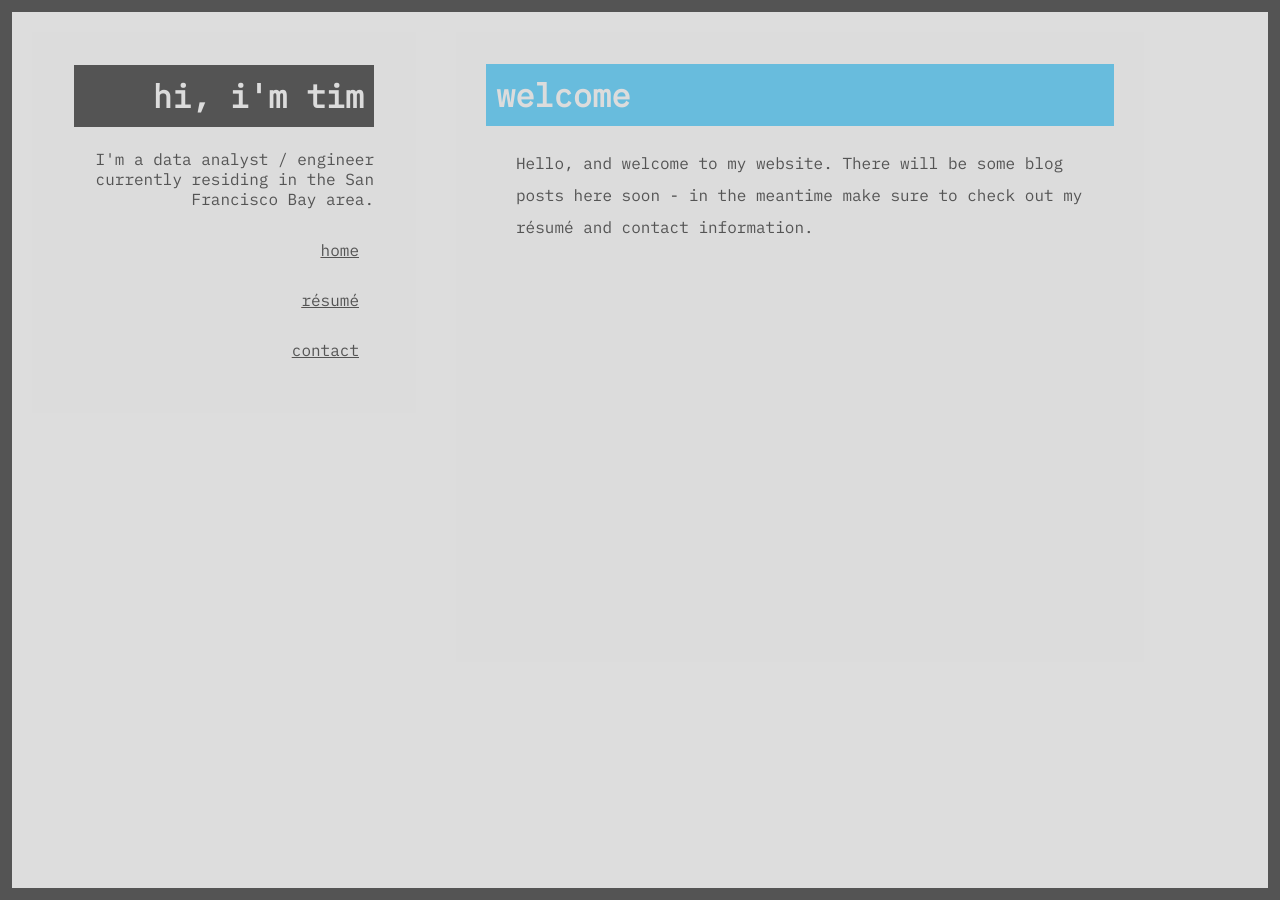
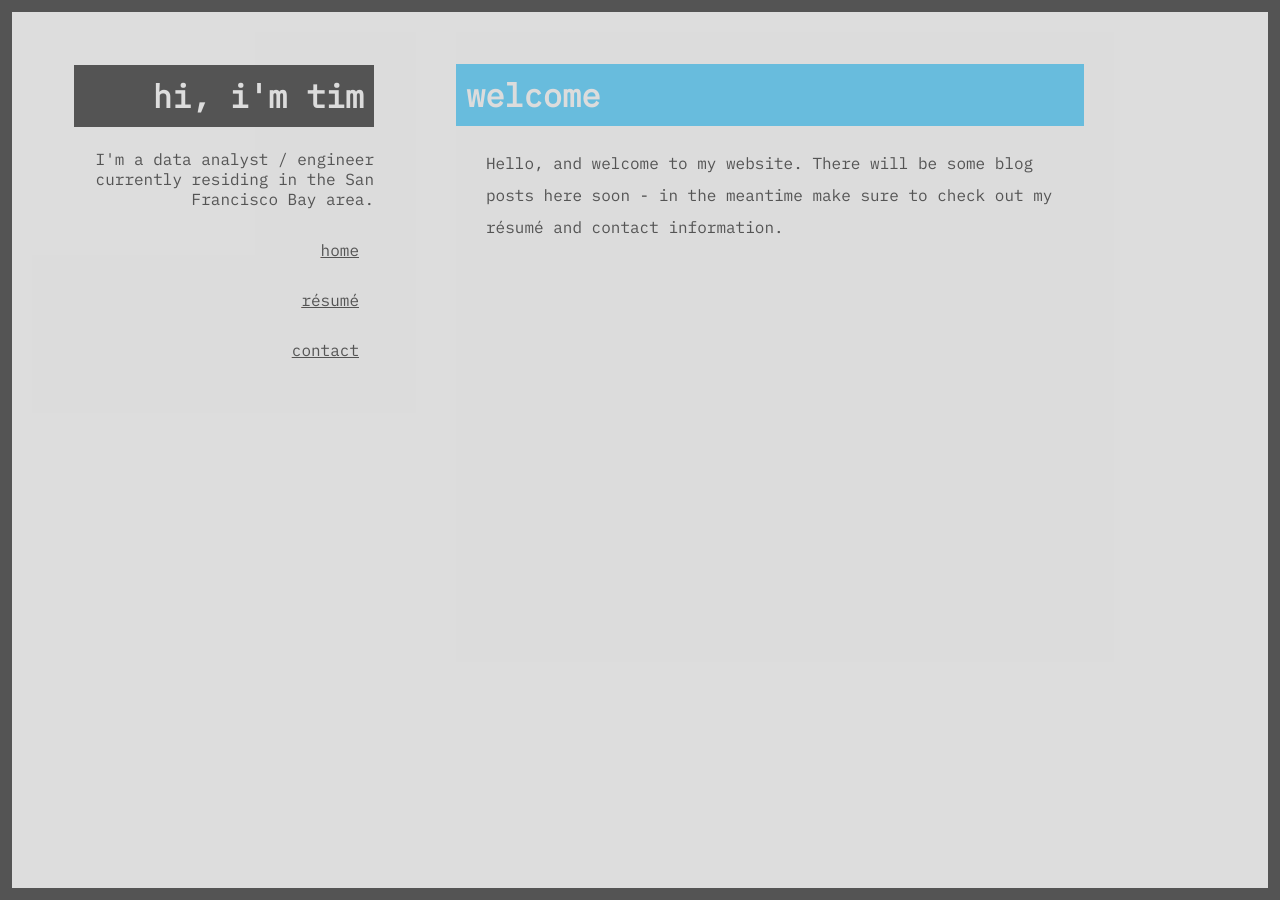
Before and after one commit to timchristie/timchristie.github.io, a Jekyll site: the page built from index.md, in a window 1280 px wide. Built offline with Jekyll 4.4.1, drawn with Linux system fonts in a browser that asks for light colours.

Commit message:
fixed some css

```diff
--- a/assets/css/style.css
+++ b/assets/css/style.css
@@ -1,6 +1,7 @@
 body {
   font-family: 'IBM Plex Mono', monospace;
   background-color: #DDDDDD;
+  opacity: 0.8;
 }
 
 .main .blogpost {
@@ -93,7 +94,7 @@ h3 {
   color: #DDDDDD;
 }
 
-@media only screen and (max-width: 979px) {
+@media only screen and (max-width: 960px) {
   .sidebar {
     padding-top: 0;
     margin: 10px;
@@ -140,7 +141,7 @@ h3 {
 
 }
 
-@media only screen and (min-width: 980px) {
+@media only screen and (min-width: 960px) {
   h4, h5 {
     color: #111111;
   }
@@ -181,8 +182,9 @@ h3 {
   .main {
     float: left;
     max-width: 50%;
-    min-width: 50%;
+    min-width: 500px;
     padding: 30px;
+    padding-left: 0;
     padding-top: 0;
     margin: 20px;
     overflow-y: auto;
@@ -203,7 +205,6 @@ h3 {
 
 
   .container {
-    opacity: 0.8;
     position: fixed;
     top: 0;
     left: 0;
```
Also changed, not shown: 2 other files.
